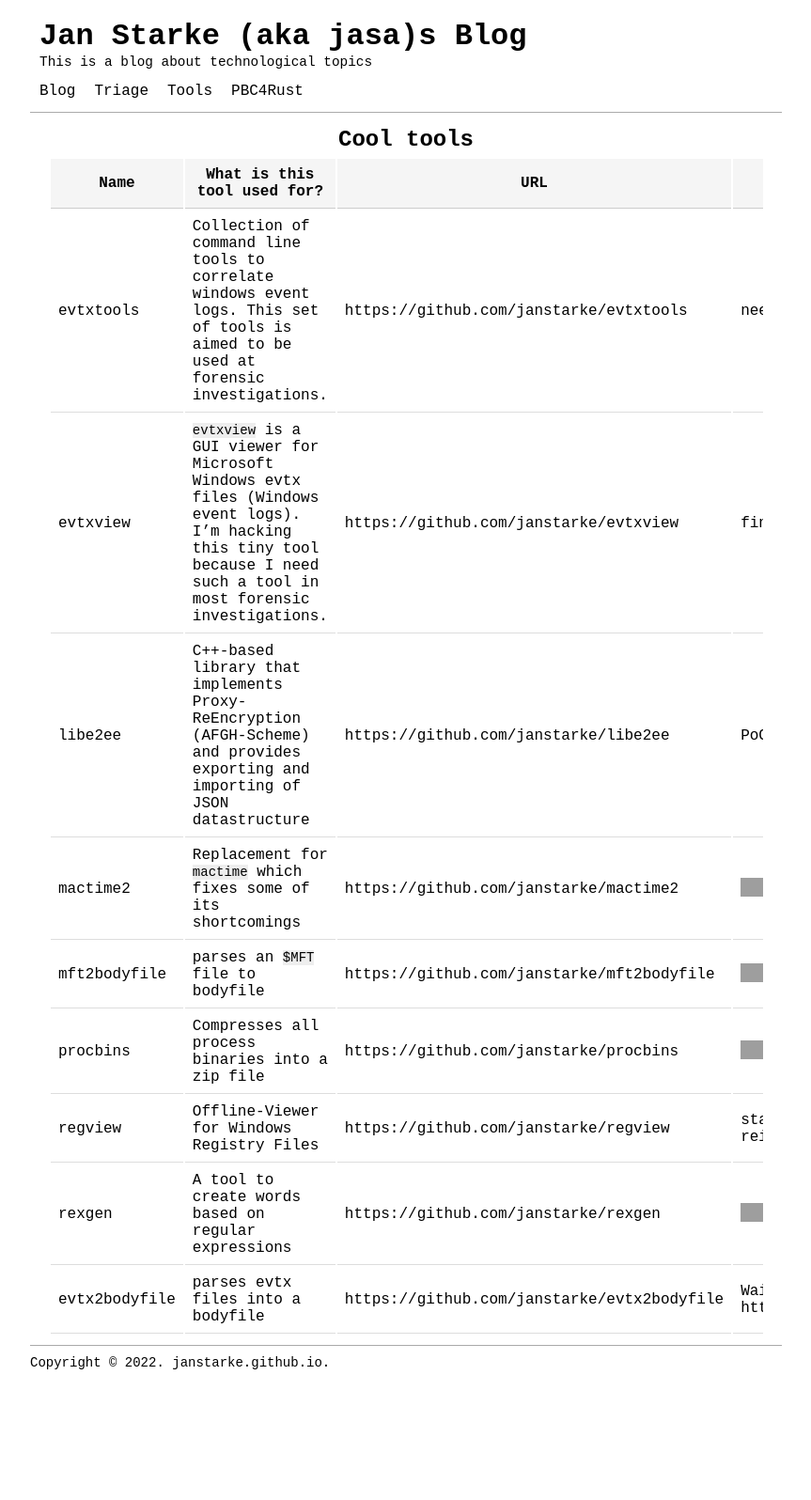
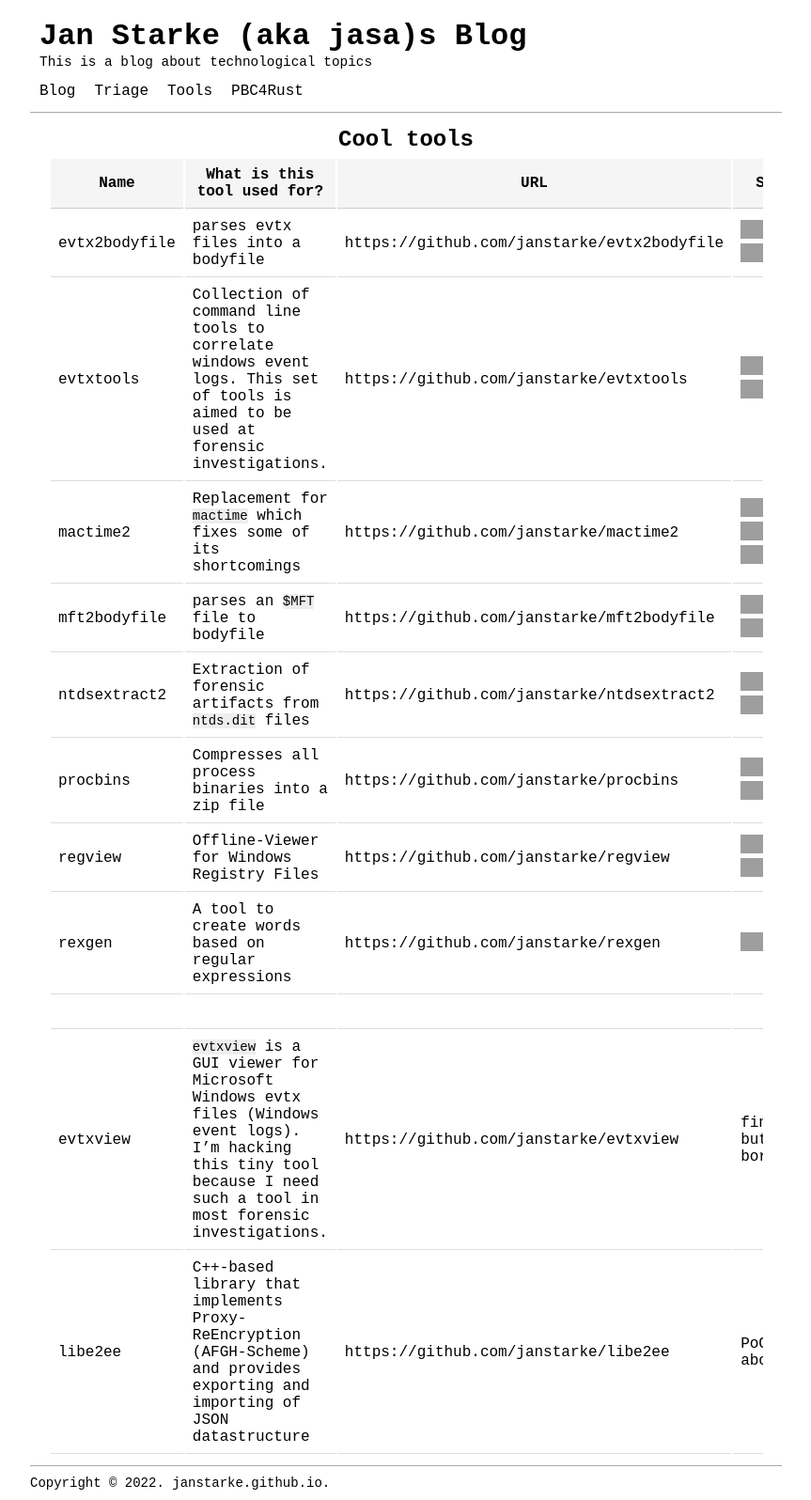
Before and after one commit to janstarke/janstarke.github.io, a Jekyll site: the page built from pages/tools.md, in a window 1280 px wide. Shown: the whole page at 94% size, without its empty margins (208-1071 px from the left). Built offline with Jekyll 4.4.1, drawn with Linux system fonts in a browser that asks for light colours; before the commit the page ends 1468 px from its top, so only the background shows below that; grey boxes are pictures that could not be loaded.

Commit message:
reordered tools

```diff
--- a/pages/tools.md
+++ b/pages/tools.md
@@ -5,12 +5,14 @@ title: Cool tools
 
 | Name | What is this tool used for? | URL | Status |
 |-|-|-|-|
-|evtxtools | Collection of command line tools to correlate windows event logs. This set of tools is aimed to be used at forensic investigations. | [https://github.com/janstarke/evtxtools](https://github.com/teeshop/evtxtools)| need's reorganization|
+|evtx2bodyfile|parses evtx files into a bodyfile | https://github.com/janstarke/evtx2bodyfile | ![Crates.io](https://img.shields.io/crates/v/evtx2bodyfile) ![Crates.io (latest)](https://img.shields.io/crates/dv/evtx2bodyfile) |
+|evtxtools | Collection of command line tools to correlate windows event logs. This set of tools is aimed to be used at forensic investigations. | [https://github.com/janstarke/evtxtools](https://github.com/teeshop/evtxtools)|  ![Crates.io](https://img.shields.io/crates/v/evtxtools) ![Crates.io (latest)](https://img.shields.io/crates/dv/evtxtools) |
+|mactime2| Replacement for `mactime` which fixes some of its shortcomings | <https://github.com/janstarke/mactime2> | ![Crates.io](https://img.shields.io/crates/v/mactime2) ![Crates.io (latest)](https://img.shields.io/crates/dv/mactime2) ![Codecov](https://img.shields.io/codecov/c/github/janstarke/mactime2) |
+|mft2bodyfile|parses an `$MFT` file to bodyfile | https://github.com/janstarke/mft2bodyfile |[![Crate](https://img.shields.io/crates/v/mft2bodyfile.svg)](https://crates.io/crates/mft2bodyfile)![Crates.io](https://img.shields.io/crates/d/mft2bodyfile)|
+|ntdsextract2|Extraction of forensic artifacts from `ntds.dit` files|<https://github.com/janstarke/ntdsextract2>|![Crates.io](https://img.shields.io/crates/v/ntdsextract2) ![Crates.io (latest)](https://img.shields.io/crates/dv/ntdsextract2)|
+|procbins|Compresses all process binaries into a zip file|[https://github.com/janstarke/procbins](https://github.com/teeshop/procbins)|[![Crates.io](https://img.shields.io/crates/v/procbins)](https://img.shields.io/crates/v/procbins) ![Crates.io](https://img.shields.io/crates/d/procbins)|
+|regview|Offline-Viewer for Windows Registry Files|[https://github.com/janstarke/regview](https://github.com/teeshop/regview)| ![Crates.io](https://img.shields.io/crates/v/regview) ![Crates.io (latest)](https://img.shields.io/crates/dv/regview) |
+|rexgen|A tool to create words based on regular expressions|[https://github.com/janstarke/rexgen](https://github.com/teeshop/rexgen)|![GitHub issues](https://img.shields.io/github/issues/janstarke/rexgen)|
+|
 |evtxview | `evtxview` is a GUI viewer for Microsoft Windows evtx files (Windows event logs). I'm hacking this tiny tool because I need such a tool in most forensic investigations. | [https://github.com/janstarke/evtxview](https://github.com/teeshop/evtxview) | final, but boring |
 |libe2ee|C++-based library that implements Proxy-ReEncryption (AFGH-Scheme) and provides exporting and importing of JSON datastructure|[https://github.com/janstarke/libe2ee](https://github.com/teeshop/libe2ee)| PoC, abondened|
-|mactime2| Replacement for `mactime` which fixes some of its shortcomings | <https://github.com/janstarke/mactime2> | ![Crates.io](https://img.shields.io/crates/v/mactime2) ![Crates.io (latest)](https://img.shields.io/crates/dv/mactime2) ![Codecov](https://img.shields.io/codecov/c/github/janstarke/mactime2) |
-|mft2bodyfile|parses an `$MFT` file to bodyfile | https://github.com/janstarke/mft2bodyfile |[![Crate](https://img.shields.io/crates/v/mft2bodyfile.svg)](https://crates.io/crates/mft2bodyfile)![Crates.io](https://img.shields.io/crates/d/mft2bodyfile)|
-|procbins|Compresses all process binaries into a zip file|[https://github.com/janstarke/procbins](https://github.com/teeshop/procbins)|[![Crates.io](https://img.shields.io/crates/v/procbins)](https://img.shields.io/crates/v/procbins)![Crates.io](https://img.shields.io/crates/d/procbins)|
-|regview|Offline-Viewer for Windows Registry Files|[https://github.com/janstarke/regview](https://github.com/teeshop/regview)| stable version is `0.1.4`, will be reimplemented since `0.2` |
-|rexgen|A tool to create words based on regular expressions|[https://github.com/janstarke/rexgen](https://github.com/teeshop/rexgen)|![GitHub issues](https://img.shields.io/github/issues/janstarke/rexgen)|
-|evtx2bodyfile|parses evtx files into a bodyfile | https://github.com/janstarke/evtx2bodyfile | Waiting for [https://github.com/omerbenamram/evtx/pull/195](https://github.com/omerbenamram/evtx/pull/195) |
```
